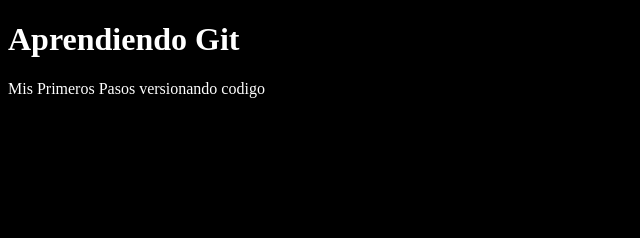
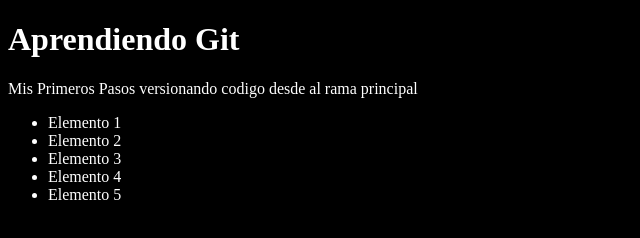
Before and after one commit to Ssah1023/Curso-GitHs, a plain HTML site: page Index.html in a window 1280 px wide. Shown: the whole page, without its empty margins (0-640 px from the left). Drawn offline with Linux system fonts and the light colour scheme.

```diff
--- a/Index.html
+++ b/Index.html
@@ -8,6 +8,13 @@
   </head>
   <body>
     <h1>Aprendiendo Git</h1>
-    <p>Mis Primeros Pasos versionando codigo</p>
+    <p>Mis Primeros Pasos versionando codigo desde al rama principal</p>
+    <ul>
+      <li>Elemento 1</li>
+      <li>Elemento 2</li>
+      <li>Elemento 3</li>
+      <li>Elemento 4</li>
+      <li>Elemento 5</li>
+    </ul>
   </body>
 </html>
```
